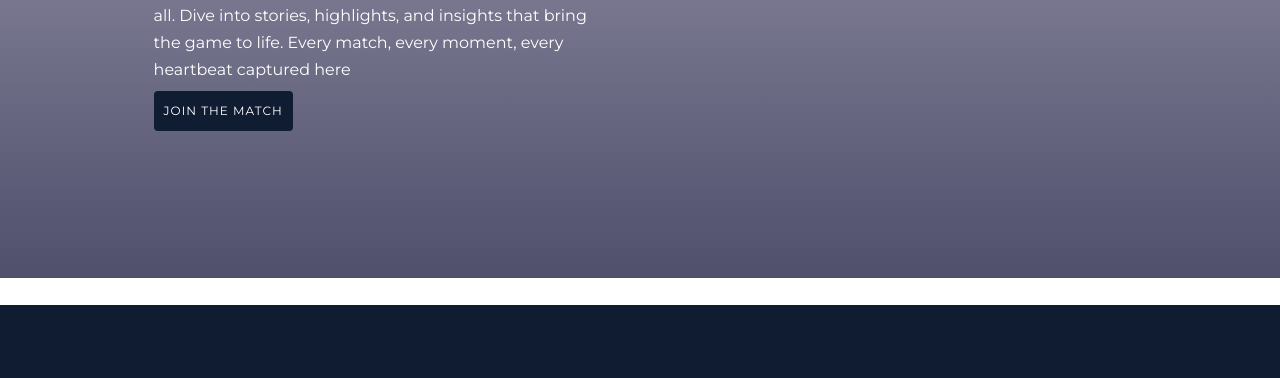
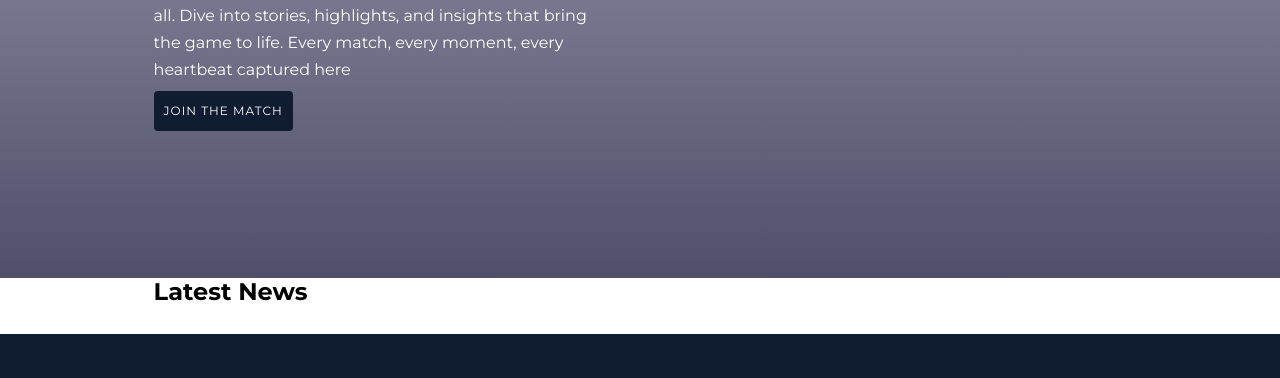
Before and after one commit to crypticlegion44/SoccerSiteSandi, a plain HTML site: page IndexNews.html in a window 1280 px wide. Shown: the part 422-800 px from the top of the page. Drawn offline with nearby package versions, Linux system fonts and the light colour scheme; a script that the page names is missing.

Commit message:
Update IndexNews.html

```diff
--- a/IndexNews.html
+++ b/IndexNews.html
@@ -935,7 +935,8 @@ Every match, every moment, every heartbeat captured here</p>
     </header>
 
     <div class="container" id="news-articles-container">
-        </div>
+        <h2>Latest News</h2>
+    </div>
 
 
     <footer>
```
